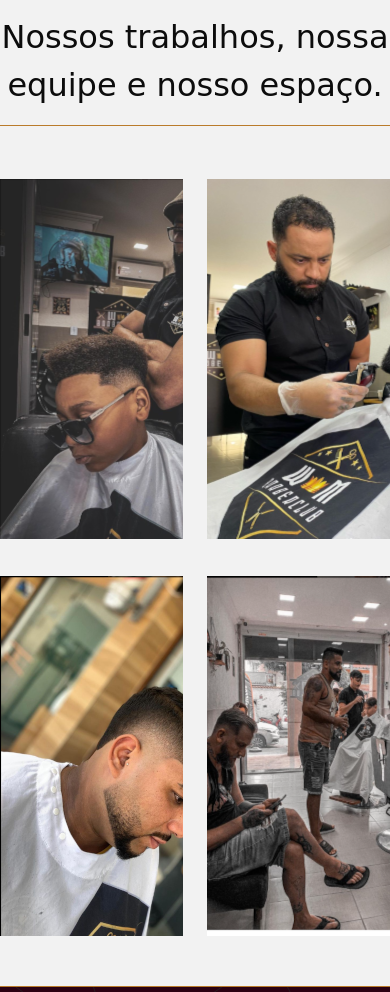
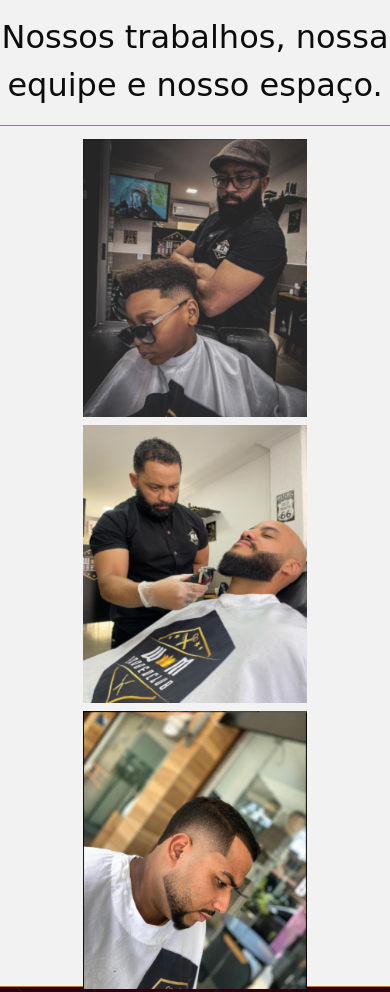
Before and after one commit to TricksterNoir/Barbershop-wm, a plain HTML site: page index.html in a window 390 px wide. Shown: the part 1251-2243 px from the top of the page. Drawn offline with nearby package versions, Linux system fonts and the light colour scheme; a web font is replaced by a local one.

Commit message:
teste - responsividade 02

```diff
--- a/assets/css/style.css
+++ b/assets/css/style.css
@@ -187,6 +187,7 @@ a:hover{
 
 .gallery-img{
     width: 100%;
+    height: auto;
     max-width: 26rem;
     max-height: 26rem;
     overflow: hidden;
@@ -403,7 +404,7 @@ button {
         grid-template-columns: repeat(2, 1fr);
     }
 
-    .gallery-img:nth-last-child(-n+2) {
+    .gallery-img:nth-last-child(-n+3) {
         display: none;
     }
 
@@ -432,4 +433,38 @@ button {
     td{
         font-size: 0.7rem;
     }
+
+    .gallery-content{
+        width: 100%;
+    }
+
+    .gallery-head {
+        display: flex;
+        flex-direction: column;
+        justify-content: center;
+        align-items: center;
+        background-size: cover;
+        background-position: center center;
+        background-repeat: no-repeat;
+    }
+    .gallery-head{
+        height: 100vh;
+    }
+
+    .gallery-pack-img {
+        display: flex;
+        flex-direction: column;
+        align-items: center;
+        gap: 0.5rem;
+    }
+
+    .gallery-img{
+        display: flex;
+        justify-content: center;
+        align-items: center;
+    }
+
+    .gallery-img img {
+        max-width: 14rem;
+    }
 }
```
Also changed, not shown: assets/img/white-bg.svg (added), index.html (line endings or trailing spaces).
